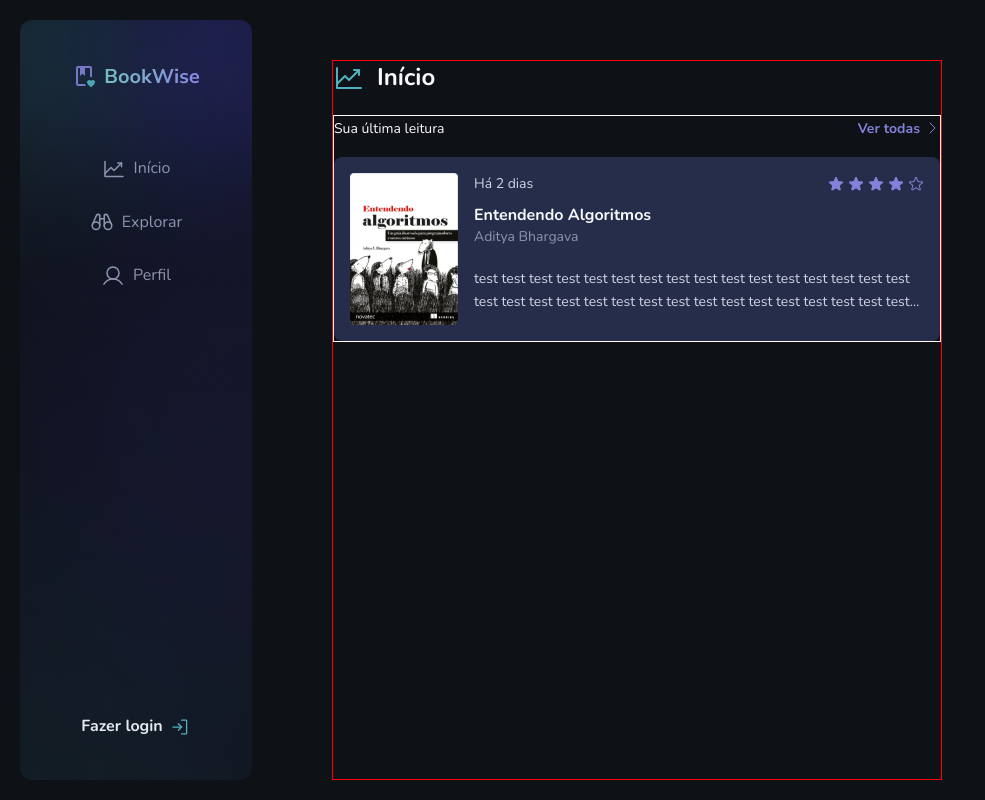
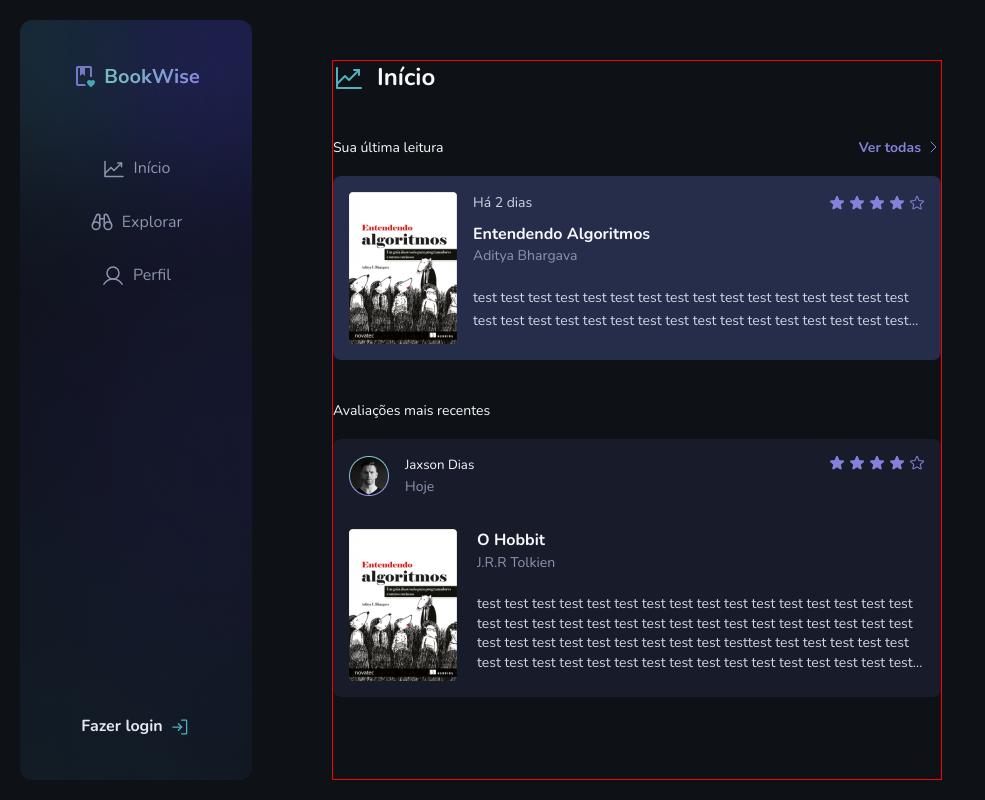
Before and after one commit to h3zord/book-wize, a Next.js app: page /home in a window 1280 px wide. Shown: the whole page, without its empty margins (0-985 px from the left). Built offline with nearby package versions, Linux system fonts and the light colour scheme.

Commit message:
styles: finishing last reading card and recent rating card

```diff
--- a/src/app/(book-wize)/home/page.tsx
+++ b/src/app/(book-wize)/home/page.tsx
@@ -6,6 +6,9 @@ import {
   LastReadingCard,
   LastReadingContainer,
   LastReadingInformation,
+  RecentRatingCard,
+  RecentRatingContainer,
+  RecentRatingInformation,
 } from './styles'
 import Image from 'next/image'
 
@@ -51,6 +54,47 @@ export default function Home() {
           </LastReadingInformation>
         </LastReadingCard>
       </LastReadingContainer>
+
+      <RecentRatingContainer>
+        <p>Avaliações mais recentes</p>
+
+        <RecentRatingCard>
+          <div>
+            <div>
+              <Image src="/avatar.png" height={40} width={40} alt="test" />
+
+              <h5>
+                Jaxson Dias
+                <p>Hoje</p>
+              </h5>
+            </div>
+
+            <Image src="/rating.png" width={96} height={16} alt="test" />
+          </div>
+
+          <RecentRatingInformation>
+            <Image src="/book.png" height={152} width={108} alt="test" />
+
+            <div>
+              <div>
+                <h4>O Hobbit</h4>
+                <p>J.R.R Tolkien</p>
+              </div>
+
+              <div>
+                <p>
+                  test test test test test test test test test test test test
+                  test test test test test test test test test test test test
+                  test test test test test test test test test test test test
+                  test test test test test testtest test test test test test
+                  test test test test test test test test test test test test
+                  test test test test test test test test
+                </p>
+              </div>
+            </div>
+          </RecentRatingInformation>
+        </RecentRatingCard>
+      </RecentRatingContainer>
     </HomeContainer>
   )
 }
--- a/src/app/(book-wize)/home/styles.ts
+++ b/src/app/(book-wize)/home/styles.ts
@@ -22,9 +22,8 @@ export const HomeContainer = styled.div`
 `
 
 export const LastReadingContainer = styled.section`
-  border: 1px solid white;
   width: 38rem;
-  margin-top: ${(props) => props.theme.space[5]};
+  margin-top: ${(props) => props.theme.space[10]};
   line-height: ${(props) => props.theme.lineHeights.base};
 
   & > div {
@@ -51,7 +50,6 @@ export const LastReadingContainer = styled.section`
 
 export const LastReadingCard = styled.main`
   border-radius: ${(props) => props.theme.radii.md};
-  color: ${(props) => props.theme.colors.gray[600]};
   margin-top: ${(props) => props.theme.space[4]};
   padding: ${(props) => props.theme.space[4]};
   display: flex;
@@ -106,3 +104,82 @@ export const LastReadingInformation = styled.div`
     }
   }
 `
+
+export const RecentRatingContainer = styled.section`
+  width: 38rem;
+  margin-top: ${(props) => props.theme.space[10]};
+
+  & > p {
+    color: ${(props) => props.theme.colors.gray[100]};
+    font-size: ${(props) => props.theme.fontSizes.sm};
+    line-height: ${(props) => props.theme.lineHeights.base};
+  }
+`
+
+export const RecentRatingCard = styled.main`
+  border-radius: ${(props) => props.theme.radii.md};
+  background-color: ${(props) => props.theme.colors.gray[700]};
+  margin-top: ${(props) => props.theme.space[4]};
+  padding: ${(props) => props.theme.space[4]};
+
+  & > div:nth-child(1) {
+    display: flex;
+    justify-content: space-between;
+
+    & > div {
+      display: flex;
+      align-items: center;
+      justify-content: center;
+      gap: ${(props) => props.theme.space[4]};
+
+      & > h5 {
+        color: ${(props) => props.theme.colors.gray[100]};
+        line-height: ${(props) => props.theme.lineHeights.base};
+        font-weight: ${(props) => props.theme.fontWeights.regular};
+
+        & > p {
+          color: ${(props) => props.theme.colors.gray[400]};
+          font-size: ${(props) => props.theme.fontSizes.sm};
+        }
+      }
+    }
+  }
+`
+
+export const RecentRatingInformation = styled.div`
+  margin-top: ${(props) => props.theme.space[8]};
+  display: flex;
+  gap: ${(props) => props.theme.space[5]};
+
+  & > div {
+    & > div:nth-child(1) {
+      & > h4 {
+        color: ${(props) => props.theme.colors.gray[100]};
+        font-weight: ${(props) => props.theme.fontWeights.bold};
+        line-height: ${(props) => props.theme.lineHeights.short};
+      }
+
+      & > p {
+        color: ${(props) => props.theme.colors.gray[400]};
+        line-height: ${(props) => props.theme.lineHeights.base};
+        font-size: ${(props) => props.theme.fontSizes.sm};
+      }
+    }
+
+    & > div:nth-child(2) {
+      margin-top: ${(props) => props.theme.space[5]};
+
+      & > p {
+        color: ${(props) => props.theme.colors.gray[300]};
+        font-size: ${(props) => props.theme.fontSizes.sm};
+        line-height: ${(props) => props.theme.lineHeights.short};
+
+        display: -webkit-box;
+        -webkit-box-orient: vertical;
+        -webkit-line-clamp: 4;
+        overflow: hidden;
+        text-overflow: ellipsis;
+      }
+    }
+  }
+`
```
Also changed, not shown: public/avatar.png (added), 1 other file (tests, documents, lock files or other folders).
